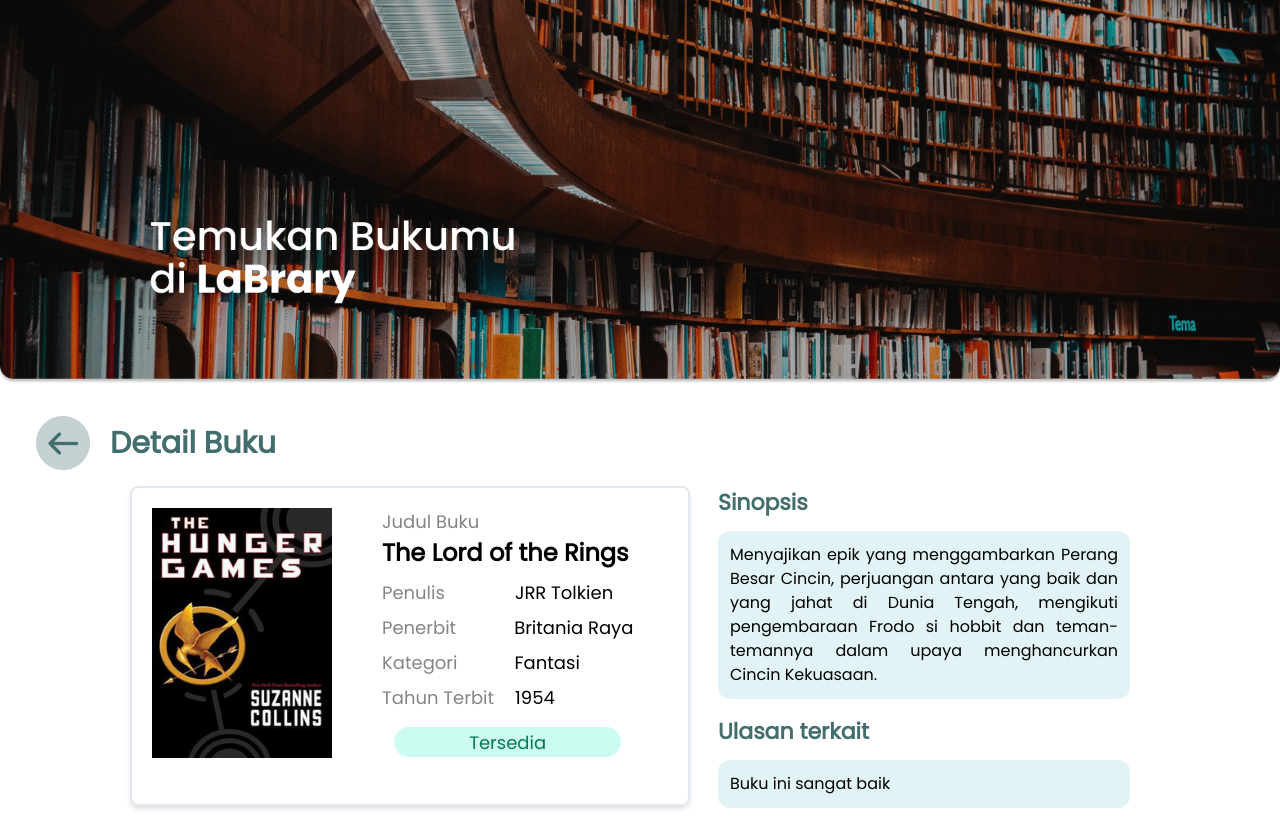
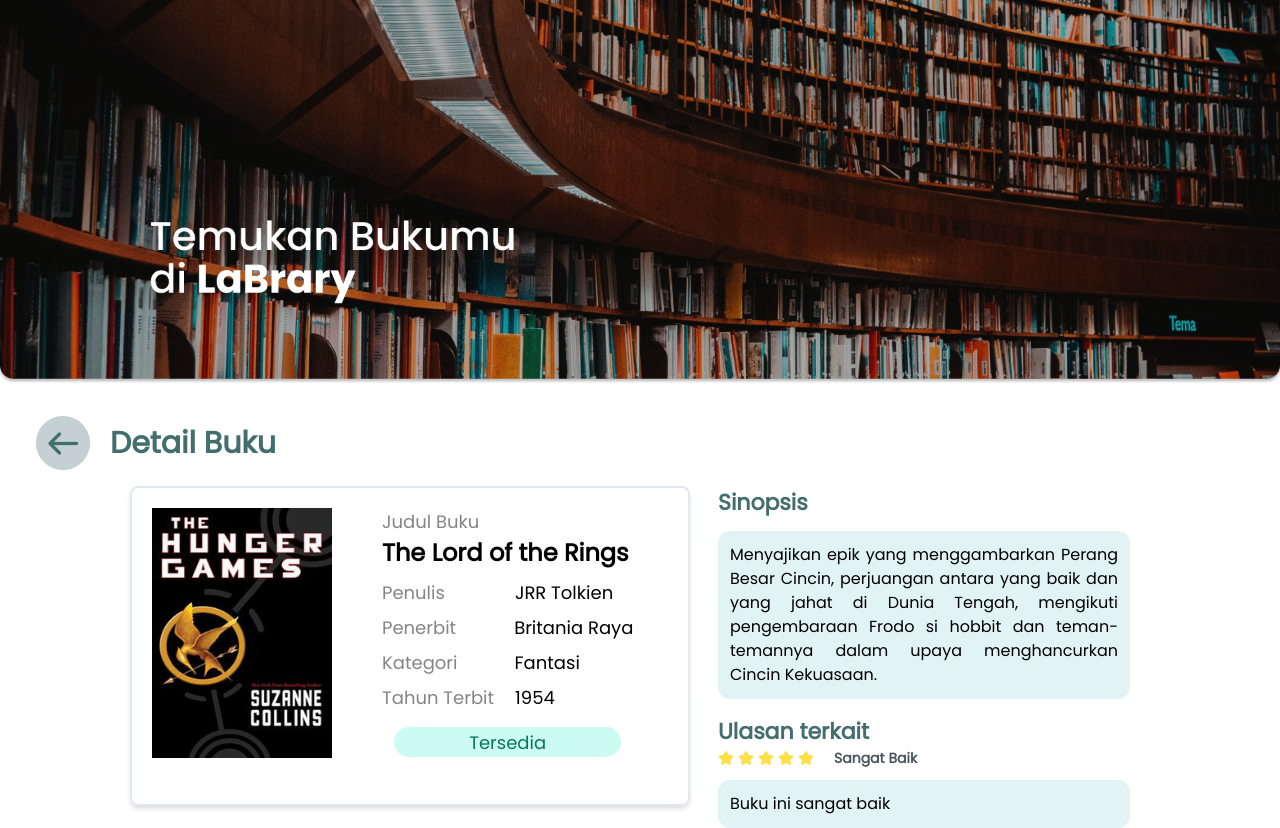
Before and after one commit to Maiziko/RPL-LaBrary, a Next.js app: page /detailbuku in a window 1280 px wide. Built offline with nearby package versions, Linux system fonts and the light colour scheme.

Commit message:
add Rating

```diff
--- a/pages/detailbuku.tsx
+++ b/pages/detailbuku.tsx
@@ -63,7 +63,6 @@
       </div>
     </div>
   </div>
-
   {/* Kotak sinopsis */}
   <div className='flex-1 px-5 rounded-lg'>
     <div className='text-[#426E6D] font-bold' style={{ fontSize: '22px' }}>Sinopsis</div>
@@ -71,6 +70,30 @@
       Menyajikan epik yang menggambarkan Perang Besar Cincin, perjuangan antara yang baik dan yang jahat di Dunia Tengah, mengikuti pengembaraan Frodo si hobbit dan teman-temannya dalam upaya menghancurkan Cincin Kekuasaan.
     </div>
     <div className='mt-4 text-[#426E6D] font-bold' style={{ fontSize: '22px' }}>Ulasan terkait</div>
+    <div>
+            {/* Rating Ulasan */}
+            <div className="flex items-center mb-1 space-x-1 rtl:space-x-reverse">
+              <svg className="w-4 h-4 text-yellow-300" aria-hidden="true" xmlns="http://www.w3.org/2000/svg" fill="currentColor" viewBox="0 0 22 20">
+                <path d="M20.924 7.625a1.523 1.523 0 0 0-1.238-1.044l-5.051-.734-2.259-4.577a1.534 1.534 0 0 0-2.752 0L7.365 5.847l-5.051.734A1.535 1.535 0 0 0 1.463 9.2l3.656 3.563-.863 5.031a1.532 1.532 0 0 0 2.226 1.616L11 17.033l4.518 2.375a1.534 1.534 0 0 0 2.226-1.617l-.863-5.03L20.537 9.2a1.523 1.523 0 0 0 .387-1.575Z" />
+              </svg>
+              <svg className="w-4 h-4 text-yellow-300" aria-hidden="true" xmlns="http://www.w3.org/2000/svg" fill="currentColor" viewBox="0 0 22 20">
+                <path d="M20.924 7.625a1.523 1.523 0 0 0-1.238-1.044l-5.051-.734-2.259-4.577a1.534 1.534 0 0 0-2.752 0L7.365 5.847l-5.051.734A1.535 1.535 0 0 0 1.463 9.2l3.656 3.563-.863 5.031a1.532 1.532 0 0 0 2.226 1.616L11 17.033l4.518 2.375a1.534 1.534 0 0 0 2.226-1.617l-.863-5.03L20.537 9.2a1.523 1.523 0 0 0 .387-1.575Z" />
+              </svg>
+              <svg className="w-4 h-4 text-yellow-300" aria-hidden="true" xmlns="http://www.w3.org/2000/svg" fill="currentColor" viewBox="0 0 22 20">
+                <path d="M20.924 7.625a1.523 1.523 0 0 0-1.238-1.044l-5.051-.734-2.259-4.577a1.534 1.534 0 0 0-2.752 0L7.365 5.847l-5.051.734A1.535 1.535 0 0 0 1.463 9.2l3.656 3.563-.863 5.031a1.532 1.532 0 0 0 2.226 1.616L11 17.033l4.518 2.375a1.534 1.534 0 0 0 2.226-1.617l-.863-5.03L20.537 9.2a1.523 1.523 0 0 0 .387-1.575Z" />
+              </svg>
+              <svg className="w-4 h-4 text-yellow-300" aria-hidden="true" xmlns="http://www.w3.org/2000/svg" fill="currentColor" viewBox="0 0 22 20">
+                <path d="M20.924 7.625a1.523 1.523 0 0 0-1.238-1.044l-5.051-.734-2.259-4.577a1.534 1.534 0 0 0-2.752 0L7.365 5.847l-5.051.734A1.535 1.535 0 0 0 1.463 9.2l3.656 3.563-.863 5.031a1.532 1.532 0 0 0 2.226 1.616L11 17.033l4.518 2.375a1.534 1.534 0 0 0 2.226-1.617l-.863-5.03L20.537 9.2a1.523 1.523 0 0 0 .387-1.575Z" />
+              </svg>
+              <svg className="w-4 h-4 text-yellow-300" aria-hidden="true" xmlns="http://www.w3.org/2000/svg" fill="currentColor" viewBox="0 0 22 20">
+                <path d="M20.924 7.625a1.523 1.523 0 0 0-1.238-1.044l-5.051-.734-2.259-4.577a1.534 1.534 0 0 0-2.752 0L7.365 5.847l-5.051.734A1.535 1.535 0 0 0 1.463 9.2l3.656 3.563-.863 5.031a1.532 1.532 0 0 0 2.226 1.616L11 17.033l4.518 2.375a1.534 1.534 0 0 0 2.226-1.617l-.863-5.03L20.537 9.2a1.523 1.523 0 0 0 .387-1.575Z" />
+              </svg>
+              {/* Tambahkan ikon rating lainnya sesuai kebutuhan */}
+              <div className="px-2">
+                <h3 className="ms-2 text-sm font-semibold text-gray-600 dark:text-white">Sangat Baik</h3>
+              </div>
+            </div>
+          </div>
     <div className='bg-[#C6E7ED] bg-opacity-50 p-3 rounded-xl mt-3 text-justify'>Buku ini sangat baik</div>
   </div>
 </div>
```
